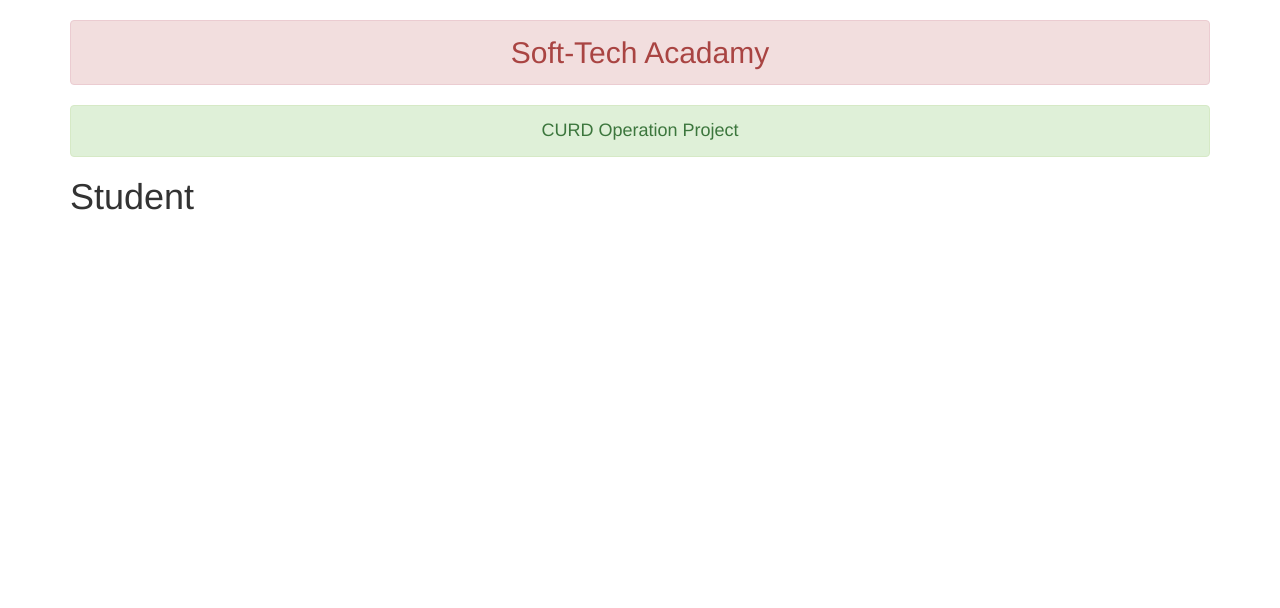
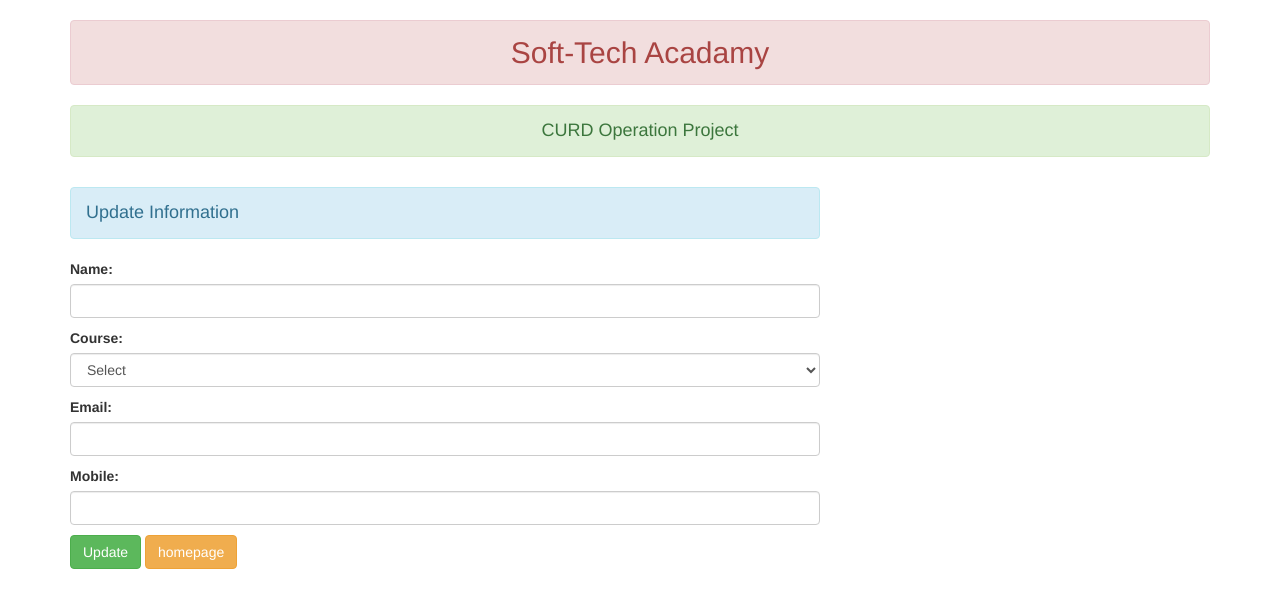
Before and after one commit to shariquedev8051/Curd-Operation, a Django app: template admissions/templates/update.html in a window 1280 px wide. Shown: the top 608 px of the page. Run offline with Django 3.2, Linux system fonts and the light colour scheme; the template is opened without the code that fills it: values that come from a table or form of the project are taken from there, others are empty; some libraries are stand-ins or nearby versions.

Commit message:
Edit functionality completed

```diff
--- a/admissions/templates/admission.html
+++ b/admissions/templates/admission.html
@@ -34,7 +34,7 @@
                 <td>{{s.mobile}}</td>
                 <td>{{s.admission_date}}</td>
                 <td>
-                    <a href="#" class="btn btn-warning btn-sm">Edit</a>
+                    <a href="{% url 'student_edit' s.id %}" class="btn btn-warning btn-sm">Edit</a>
                     <a href="{% url 'student_delete' s.id %}" class="btn btn-danger btn-sm">Delete</a>
                 </td>
               </tr>
--- a/admissions/templates/update.html
+++ b/admissions/templates/update.html
@@ -1,4 +1,18 @@
 {% extends "base.html" %}
 {% block content %}
-<h1>Student</h1>
+<div class="row">
+    <div class="col-sm-8 offset-2">
+        <h4 class="alert alert-info">Update Information</h4>
+        <form action="" method="POST"
+        {% csrf_token %}
+        {{stud.as_p}}
+        <button type="submit" class="btn btn-success"  >Update</button>
+        <a href="{% url 'homepage' %}" class="btn btn-warning">homepage</a>
+        </form>
+
+    </div>
+</div>
+
+
+
 {% endblock content %}
--- a/curd_project/urls.py
+++ b/curd_project/urls.py
@@ -15,10 +15,11 @@ Including another URLconf
 """
 from django.contrib import admin
 from django.urls import path
-from admissions.views import home,delete_stud
+from admissions.views import home,delete_stud,edit_stud
 
 urlpatterns = [
     path('admin/', admin.site.urls),
     path('home/', home , name='homepage'),
     path('delete/<int:id>', delete_stud , name='student_delete'),
+    path('edit/<int:id>', edit_stud , name='student_edit'),
 ]
```
Also changed, not shown: admissions/views.py (+15 -1 lines).
